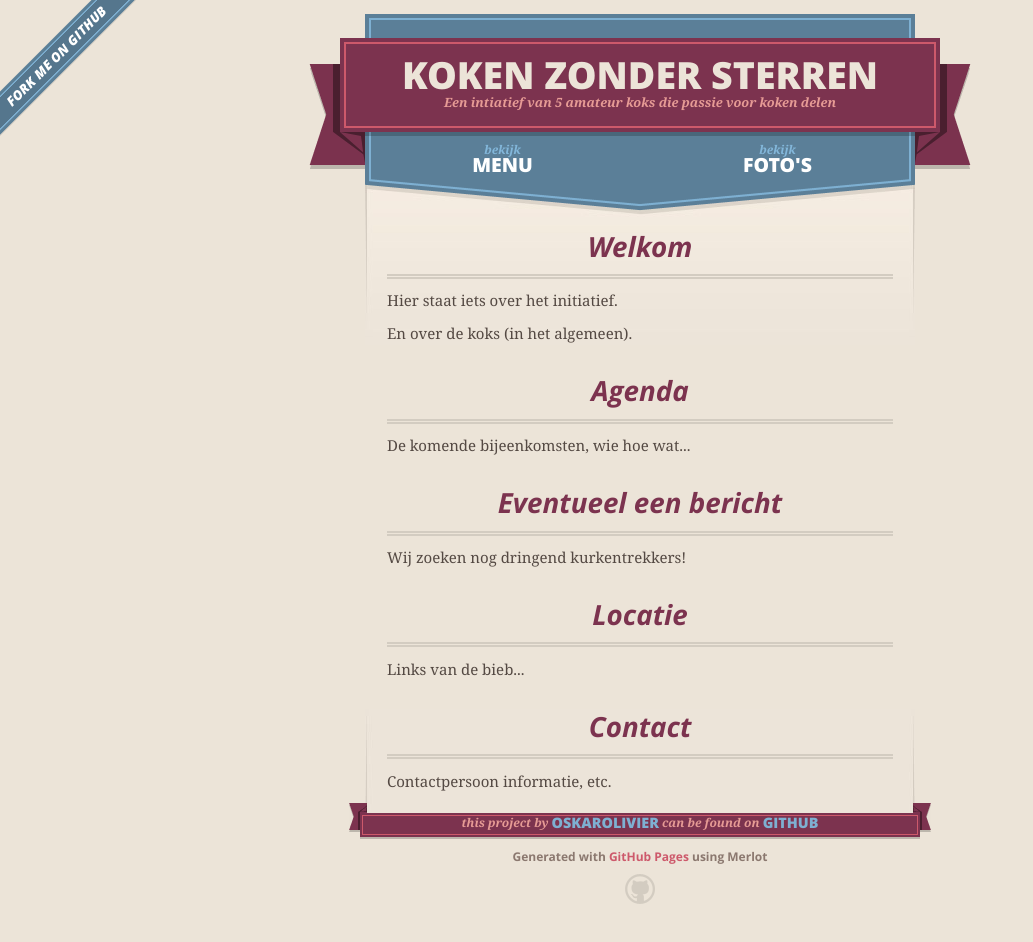
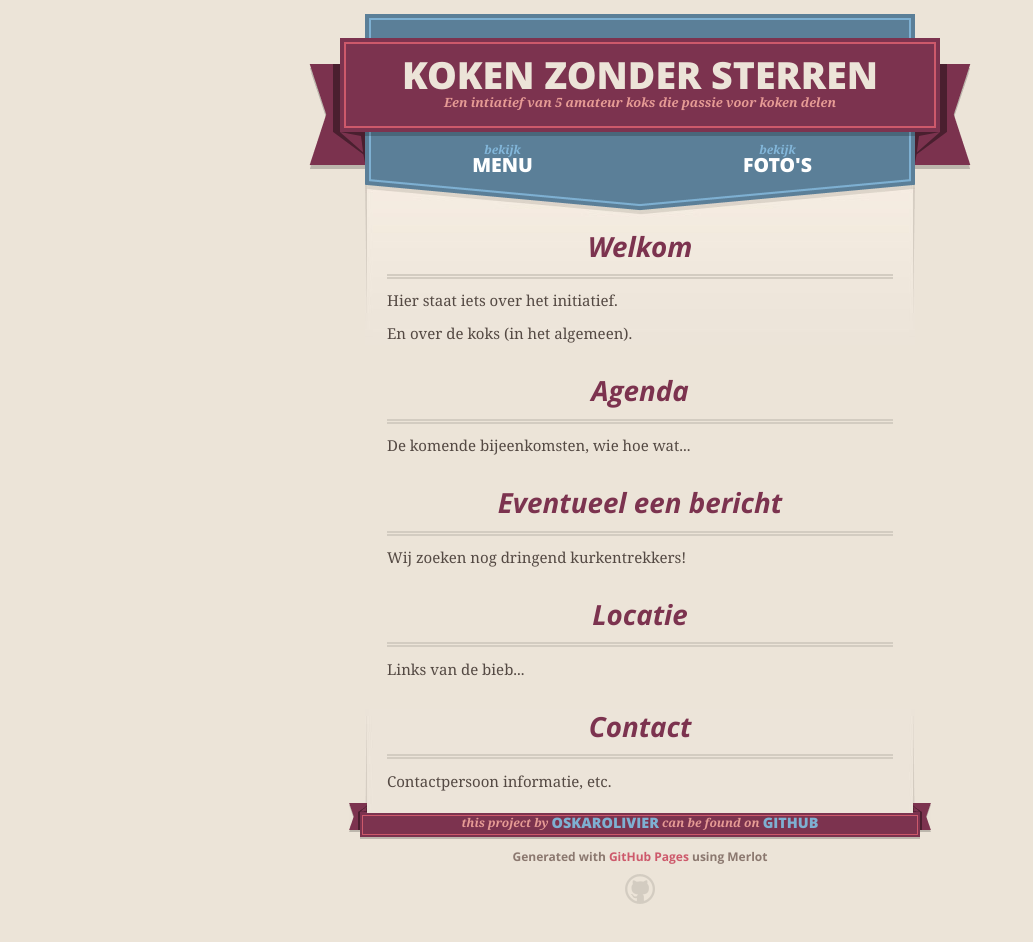
Before and after one commit to OskarOlivier/koken-zonder-sterren, a plain HTML site: page index.html in a window 1280 px wide. Shown: the whole page, without its empty margins (0-1033 px from the left). Drawn offline with nearby package versions, Linux system fonts and the light colour scheme.

Commit message:
Update index.html

```diff
--- a/index.html
+++ b/index.html
@@ -21,7 +21,7 @@
   </head>
 
   <body>
-    <a id="forkme_banner" href="https://github.com/OskarOlivier/koken-zonder-sterren">View on GitHub</a>
+
     <div class="shell">
 
       <header>
```
